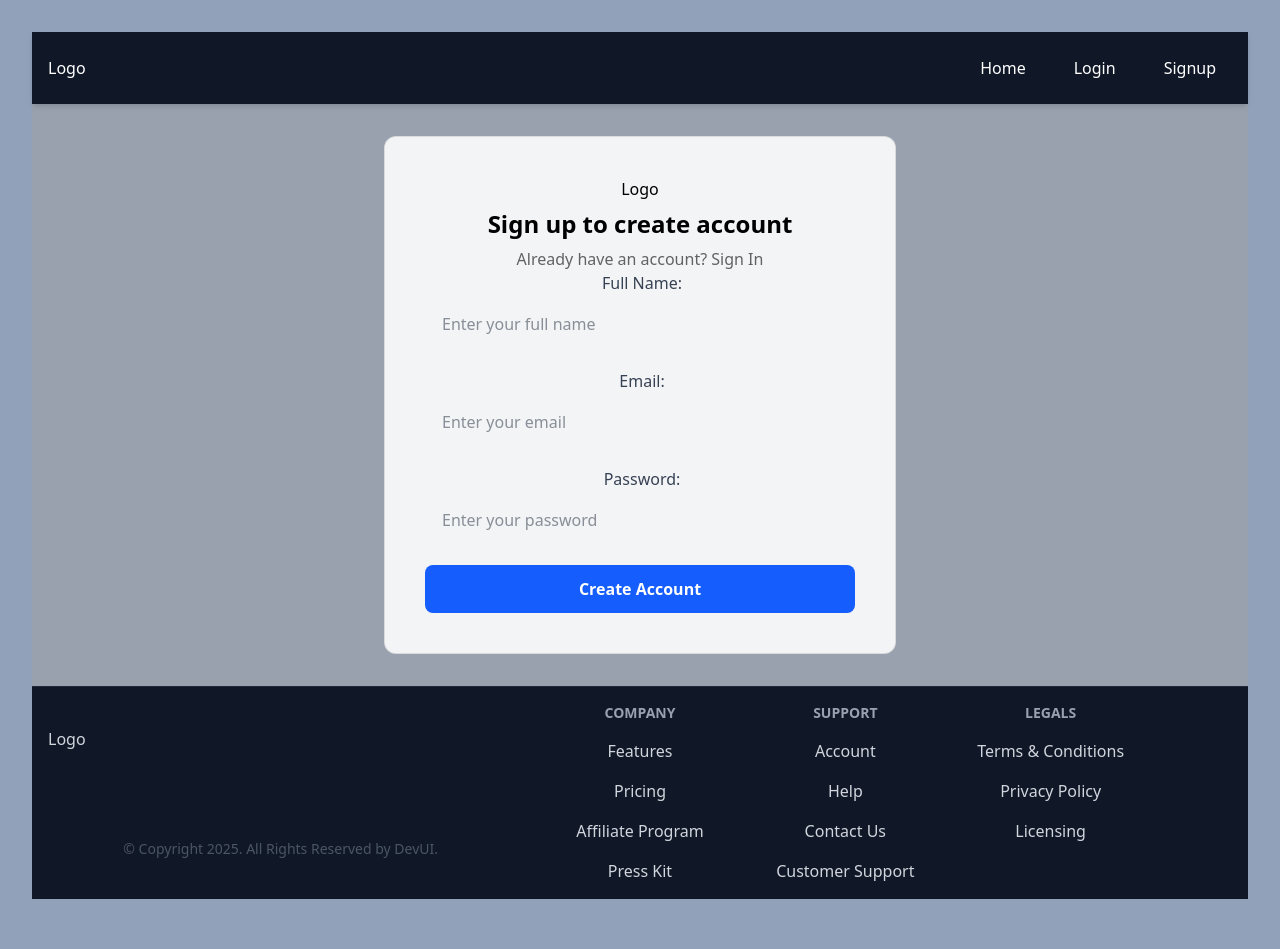
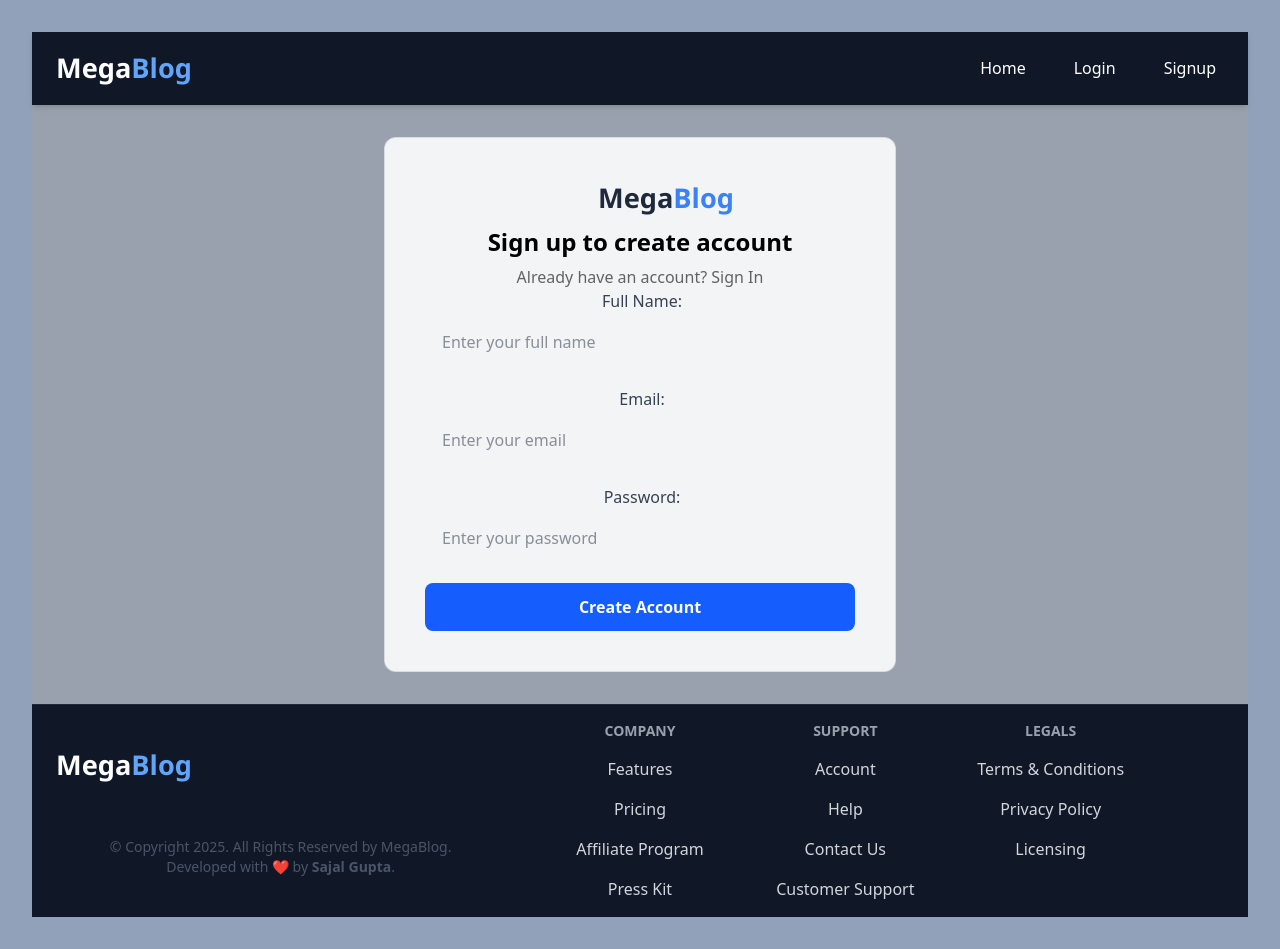
Before and after one commit to Sajal07k/MegaBlog-Fullstack-App-Using-Appwrite, a React (Vite) app: page /signup in a window 1280 px wide. Built offline with nearby package versions, Linux system fonts and the light colour scheme; no server answers.

Commit message:
Final Commit

```diff
--- a/src/components/Footer/Footer.jsx
+++ b/src/components/Footer/Footer.jsx
@@ -3,8 +3,8 @@ import { Link } from 'react-router-dom'
 import Logo from '../Logo'
 
 function Footer() {
-  return (
-    <section className="bg-gray-900 text-gray-300 py-10 border-t border-gray-800">
+    return (
+        <section className="bg-gray-900 text-gray-300 py-10 border-t border-gray-800">
             <div className="relative z-10 mx-auto max-w-7xl px-4">
                 <div className="-m-6 flex flex-wrap">
                     <div className="w-full p-6 md:w-1/2 lg:w-5/12">
@@ -14,7 +14,8 @@ function Footer() {
                             </div>
                             <div>
                                 <p className="text-sm text-gray-600">
-                                    &copy; Copyright 2025. All Rights Reserved by DevUI.
+                                    &copy; Copyright {new Date().getFullYear()}. All Rights Reserved by MegaBlog. <br />
+                                    Developed with &#x2764;&#xfe0f; by <b>Sajal Gupta</b>.
                                 </p>
                             </div>
                         </div>
@@ -137,7 +138,7 @@ function Footer() {
                 </div>
             </div>
         </section>
-  )
+    )
 }
 
 export default Footer
--- a/src/components/Login.jsx
+++ b/src/components/Login.jsx
@@ -33,7 +33,7 @@ function Login() {
             <div className={`mx-auto w-full max-w-lg bg-gray-100 rounded-xl p-10 border border-black/10`}>
                 <div className="mb-2 flex justify-center">
                     <span className="inline-block w-full max-w-[100px]">
-                        <Logo width="100%" />
+                        <Logo width="100%" textColor="#1e293b" />
                     </span>
                 </div>
                 <h2 className="text-center text-2xl font-bold leading-tight">Sign in to your account</h2>
--- a/src/components/Logo.jsx
+++ b/src/components/Logo.jsx
@@ -1,9 +1,34 @@
-import React from 'react'
+import React from 'react';
 
-function Logo({width = '100px'}) {
-    return (
-        <div>Logo</div>
-    )
+function Logo({ width = 'fit-content', textColor = '#ffffff' }) {
+  const accentColor = textColor === '#ffffff' ? '#60a5fa' : '#3b82f6';
+
+  return (
+    <div
+      style={{
+        display: 'flex',
+        alignItems: 'center',
+        gap: '8px',
+        width,
+        fontFamily: 'Segoe UI, Roboto, sans-serif',
+        textDecoration: 'none',
+      }}
+    >
+      <svg
+        xmlns="http://www.w3.org/2000/svg"
+        height="36"
+        viewBox="0 0 24 24"
+        width="36"
+        fill={textColor}
+      >
+        <path d="M3 3v18h18V3H3zm10 13H8v-2h5v2zm3-4H8v-2h8v2zm0-4H8V6h8v2z" />
+      </svg>
+
+      <span style={{ fontSize: '1.7rem', fontWeight: 600, color: textColor }}>
+        Mega<span style={{ color: accentColor }}>Blog</span>
+      </span>
+    </div>
+  );
 }
 
-export default Logo
+export default Logo;
--- a/src/components/PostCard.jsx
+++ b/src/components/PostCard.jsx
@@ -3,17 +3,25 @@ import service from "../appwrite/configuration"
 import { Link } from 'react-router-dom'
 
 function PostCard({ $id, title, featuredImage }) {
+    const imageUrl = featuredImage
+        ? service.getFilePreview(featuredImage)
+        : '/path/to/placeholder-image.jpg'; // Provide a path to a local placeholder image if needed
+
     return (
         <Link to={`/post/${$id}`}>
-            <div className='w-full bg-gray-100 rounded-xl p-4'>
-                <div className='w-full justify-center mb-4'>
-                    <img src={service.getFilePreview(featuredImage)} alt={title}
-                        className='rounded-xl' />
-
+            <div className='w-full bg-gray-100 rounded-xl p-4 transition-transform duration-200 hover:scale-105 hover:shadow-lg flex flex-col'>
+                <div className='w-full mb-4 overflow-hidden rounded-xl flex justify-center items-center'>
+                    <img
+                        src={imageUrl}
+                        alt={title}
+                        className='w-full h-64 object-cover object-center rounded-xl'
+                    />
                 </div>
                 <h2
-                    className='text-xl font-bold'
-                >{title}</h2>
+                    className='text-xl font-bold text-gray-900 line-clamp-2'
+                >
+                    {title}
+                </h2>
             </div>
         </Link>
     )
--- a/src/components/Signup.jsx
+++ b/src/components/Signup.jsx
@@ -29,9 +29,9 @@ function Signup() {
   return (
     <div className="flex items-center justify-center">
             <div className={`mx-auto w-full max-w-lg bg-gray-100 rounded-xl p-10 border border-black/10`}>
-            <div className="mb-2 flex justify-center">
+                <div className="mb-2 flex justify-center">
                     <span className="inline-block w-full max-w-[100px]">
-                        <Logo width="100%" />
+                        <Logo width="100%" textColor="#1e293b" />
                     </span>
                 </div>
                 <h2 className="text-center text-2xl font-bold leading-tight">Sign up to create account</h2>
```
